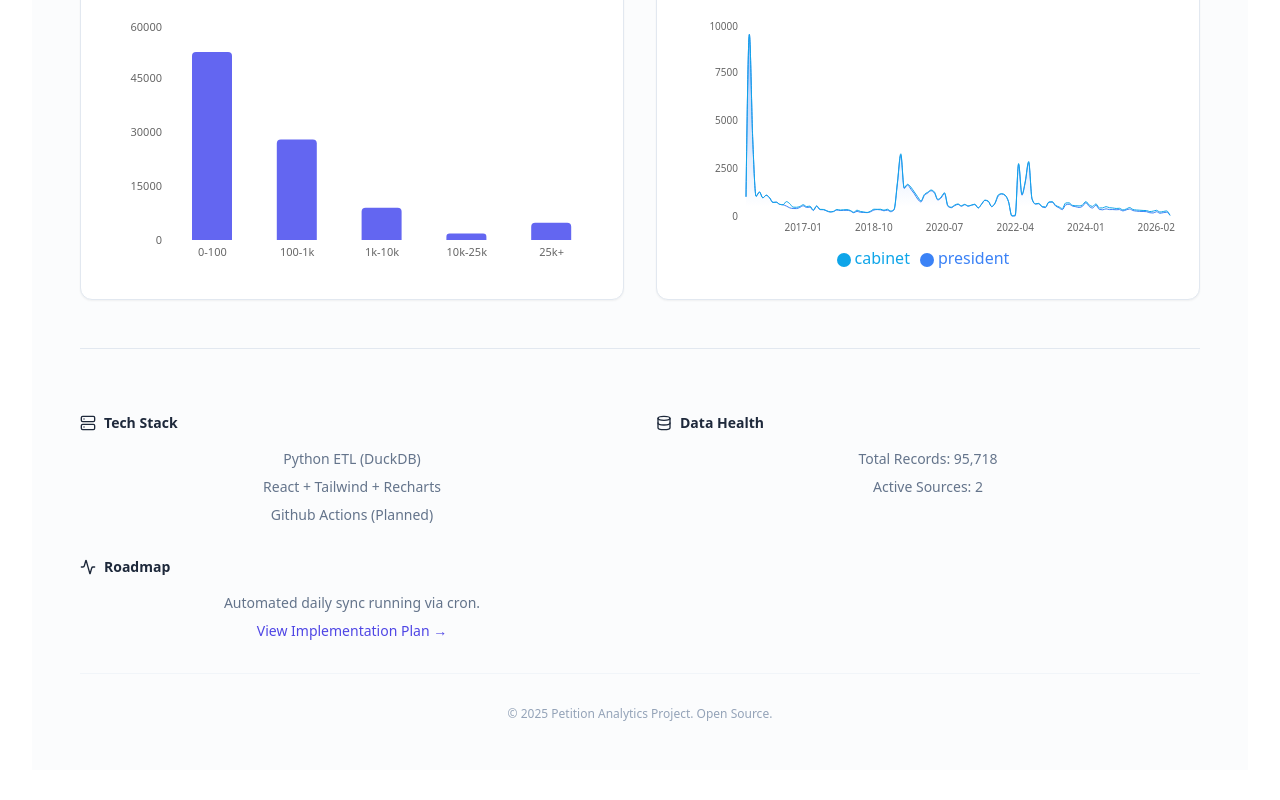
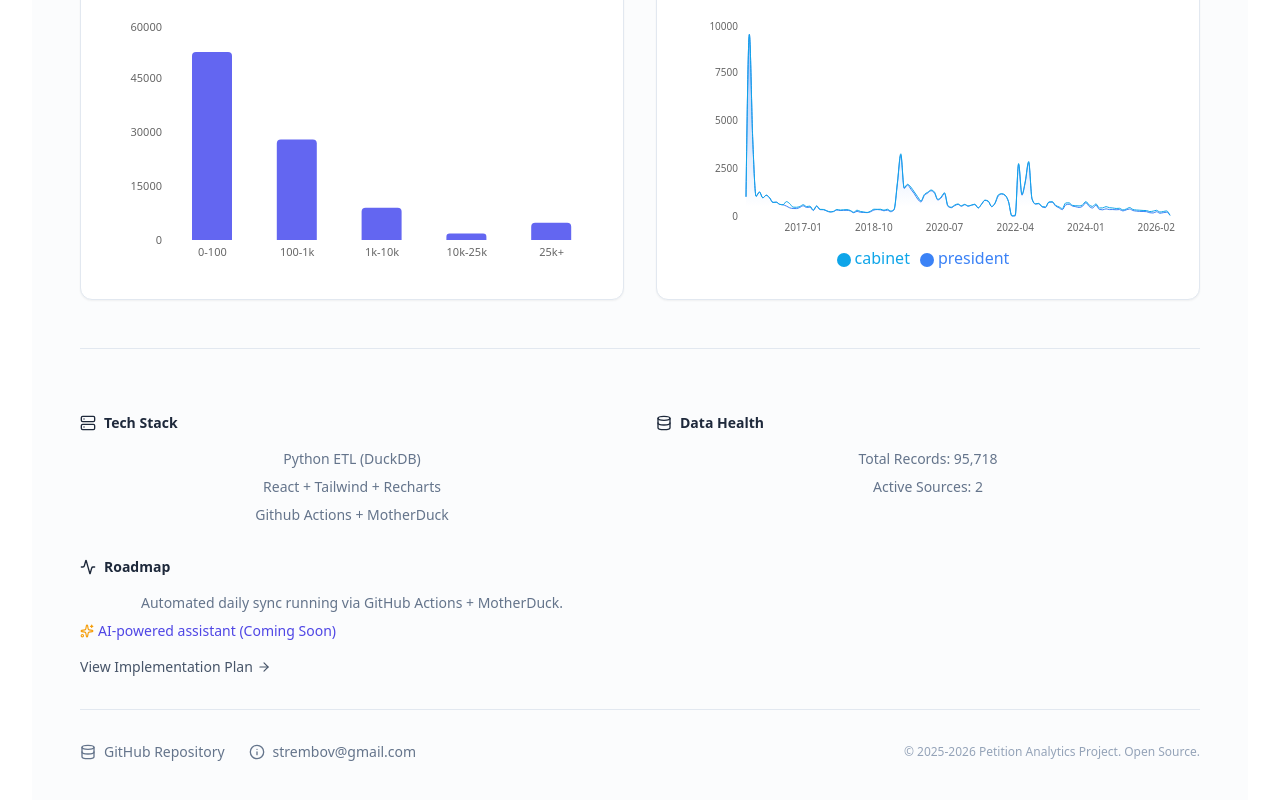
Before and after one commit to Volodymyr75/petitions, a React (Vite) app: page / in a window 1280 px wide. Shown: the part 1973-2773 px from the top of the page. Built offline with nearby package versions, Linux system fonts and the light colour scheme.

Commit message:
docs: update dashboard footer with contact info and roadmap

```diff
--- a/src/Dashboard.jsx
+++ b/src/Dashboard.jsx
@@ -6,7 +6,7 @@ import {
 import {
     TrendingUp, Users, FileText, CheckCircle, AlertCircle,
     Clock, Server, Database, Activity, Info, ExternalLink, Calendar,
-    ChevronUp, ArrowRight
+    ChevronUp, ArrowRight, Sparkles
 } from 'lucide-react';
 import data from './analytics_data.json';
 
@@ -281,7 +281,7 @@ export default function Dashboard() {
                             <ul className="space-y-2">
                                 <li>Python ETL (DuckDB)</li>
                                 <li>React + Tailwind + Recharts</li>
-                                <li>Github Actions (Planned)</li>
+                                <li>Github Actions + MotherDuck</li>
                             </ul>
                         </div>
                         <div>
@@ -297,12 +297,48 @@ export default function Dashboard() {
                             <h4 className="font-bold text-slate-800 mb-4 flex items-center">
                                 <Activity size={16} className="mr-2" /> Roadmap
                             </h4>
-                            <p className="text-slate-500 mb-2">Automated daily sync running via cron.</p>
-                            <p className="text-indigo-600 font-medium cursor-pointer hover:underline">View Implementation Plan &rarr;</p>
+                            <ul className="space-y-2">
+                                <li className="text-slate-500">Automated daily sync running via GitHub Actions + MotherDuck.</li>
+                                <li className="text-indigo-600 font-medium group flex items-center">
+                                    <Sparkles size={14} className="mr-1 text-amber-500" />
+                                    AI-powered assistant (Coming Soon)
+                                </li>
+                                <li className="pt-2">
+                                    <a
+                                        href="https://github.com/Volodymyr75/petitions/blob/main/PROJECT_STATE.md"
+                                        target="_blank"
+                                        rel="noopener noreferrer"
+                                        className="text-slate-600 font-medium hover:text-blue-600 flex items-center"
+                                    >
+                                        View Implementation Plan <ArrowRight size={14} className="ml-1" />
+                                    </a>
+                                </li>
+                            </ul>
                         </div>
                     </div>
-                    <div className="mt-8 pt-8 border-t border-slate-100 text-center text-xs text-slate-400">
-                        &copy; 2025 Petition Analytics Project. Open Source.
+
+                    <div className="mt-8 pt-8 border-t border-slate-200 flex flex-col md:flex-row items-center justify-between gap-4">
+                        <div className="flex items-center space-x-6">
+                            <a
+                                href="https://github.com/Volodymyr75/petitions"
+                                target="_blank"
+                                rel="noopener noreferrer"
+                                className="flex items-center text-slate-500 hover:text-slate-900 transition-colors"
+                            >
+                                <Database size={16} className="mr-2" />
+                                GitHub Repository
+                            </a>
+                            <a
+                                href="mailto:strembov@gmail.com"
+                                className="flex items-center text-slate-500 hover:text-slate-900 transition-colors"
+                            >
+                                <Info size={16} className="mr-2" />
+                                strembov@gmail.com
+                            </a>
+                        </div>
+                        <div className="text-xs text-slate-400">
+                            &copy; 2025-2026 Petition Analytics Project. Open Source.
+                        </div>
                     </div>
                 </footer>
             </div>
```
